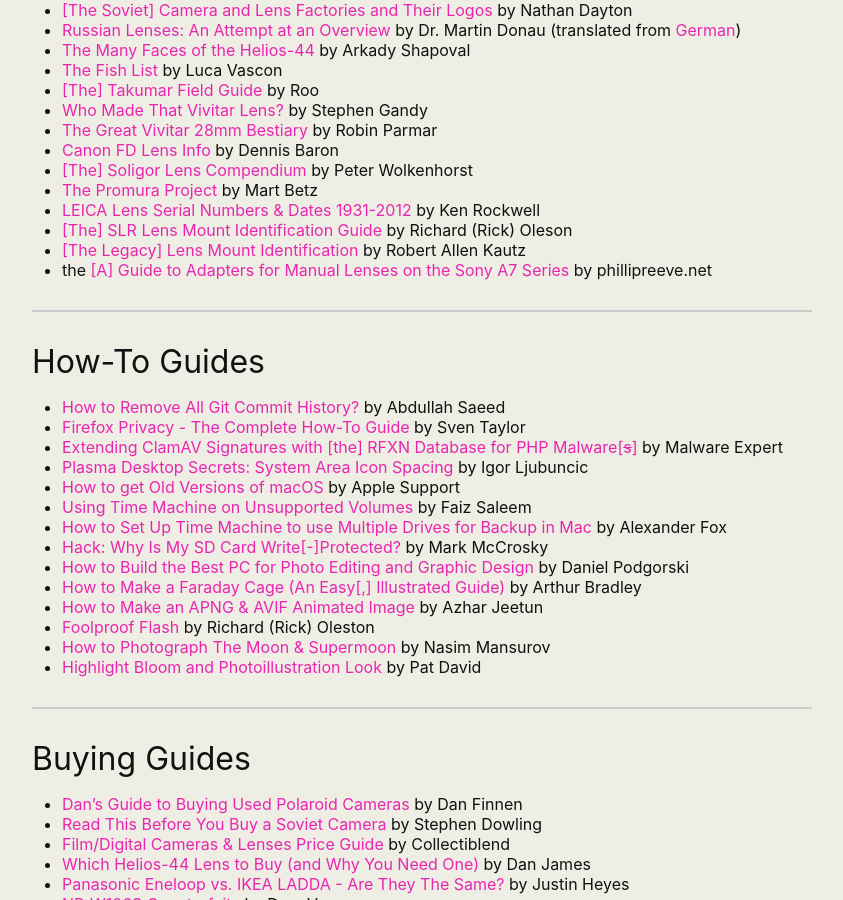
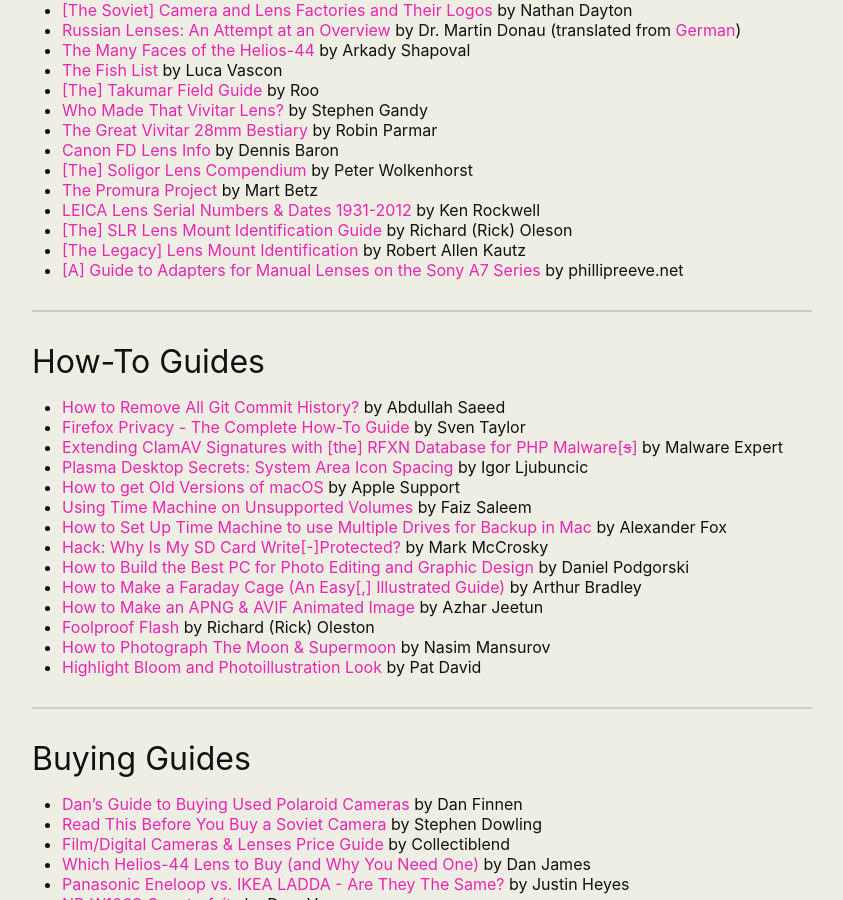
Before and after one commit to martbetz/martbetz.github.io, a Jekyll site: the page built from useful-links.html, in a window 1280 px wide and 900 px high, scrolled down 9609 px. Shown: the whole window, without its empty margins (218-1061 px from the left). Built offline with Jekyll 4.4.1, drawn with Linux system fonts in a browser that asks for light colours.

Commit message:
Update useful-links.html

```diff
--- a/useful-links.html
+++ b/useful-links.html
@@ -506,7 +506,7 @@
 <li><a href="https://www.kenrockwell.com/leica/lens-serial-numbers.htm">LEICA Lens Serial Numbers & Dates 1931-2012</a> by Ken Rockwell</li>
 <li><a href="https://vintagelens.nl/2018/02/19/slr-lens-mount-identification-guide-richard-oleson/">[The] SLR Lens Mount Identification Guide</a> by Richard (Rick) Oleson</li>
 <li><a href=" https://www.robertallenkautzphoto.com/lens-mount-identification">[The Legacy] Lens Mount Identification</a> by Robert Allen Kautz</li>
-<li>the <a href="https://phillipreeve.net/blog/adapters-manual-lenses-sony-a7-series-guide/">[A] Guide to Adapters for Manual Lenses on the Sony A7 Series</a> by phillipreeve.net</li>
+<li><a href="https://phillipreeve.net/blog/adapters-manual-lenses-sony-a7-series-guide/">[A] Guide to Adapters for Manual Lenses on the Sony A7 Series</a> by phillipreeve.net</li>
 </ul>
 </div>
 <hr>
```
